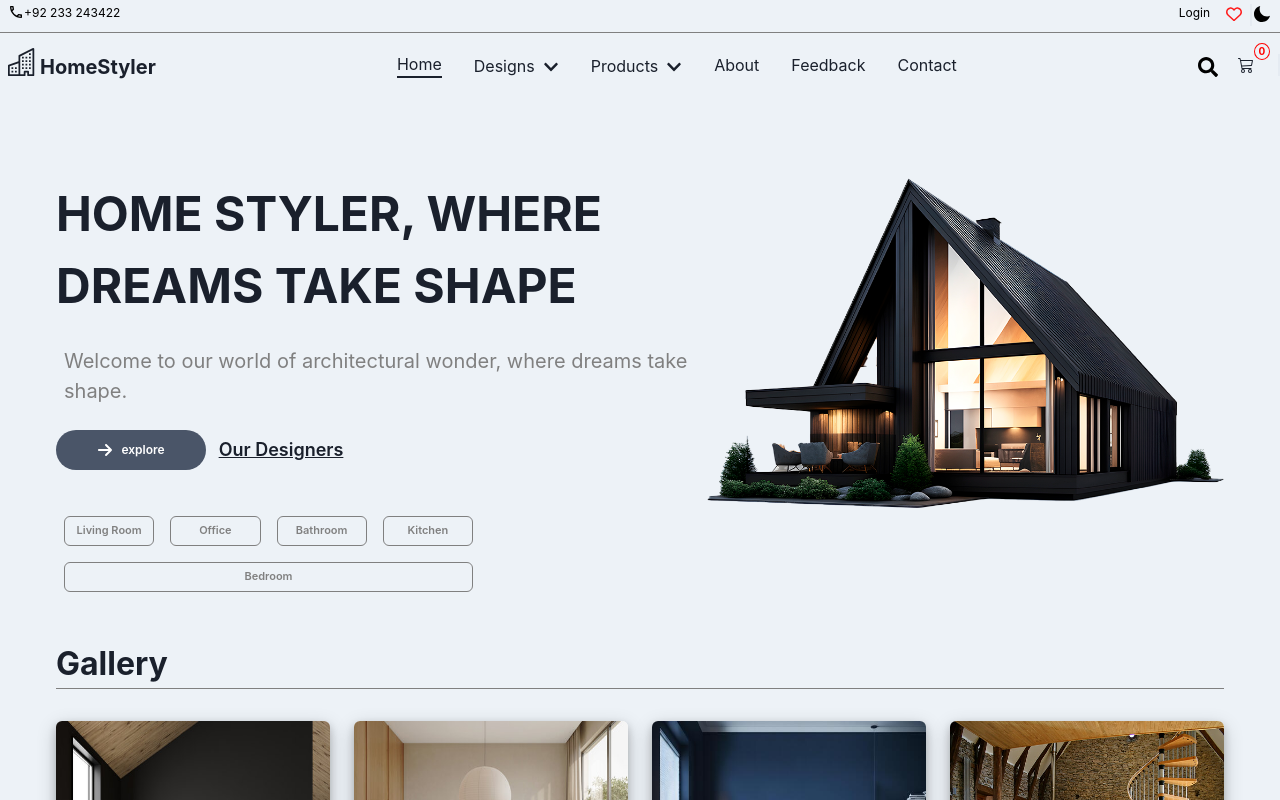
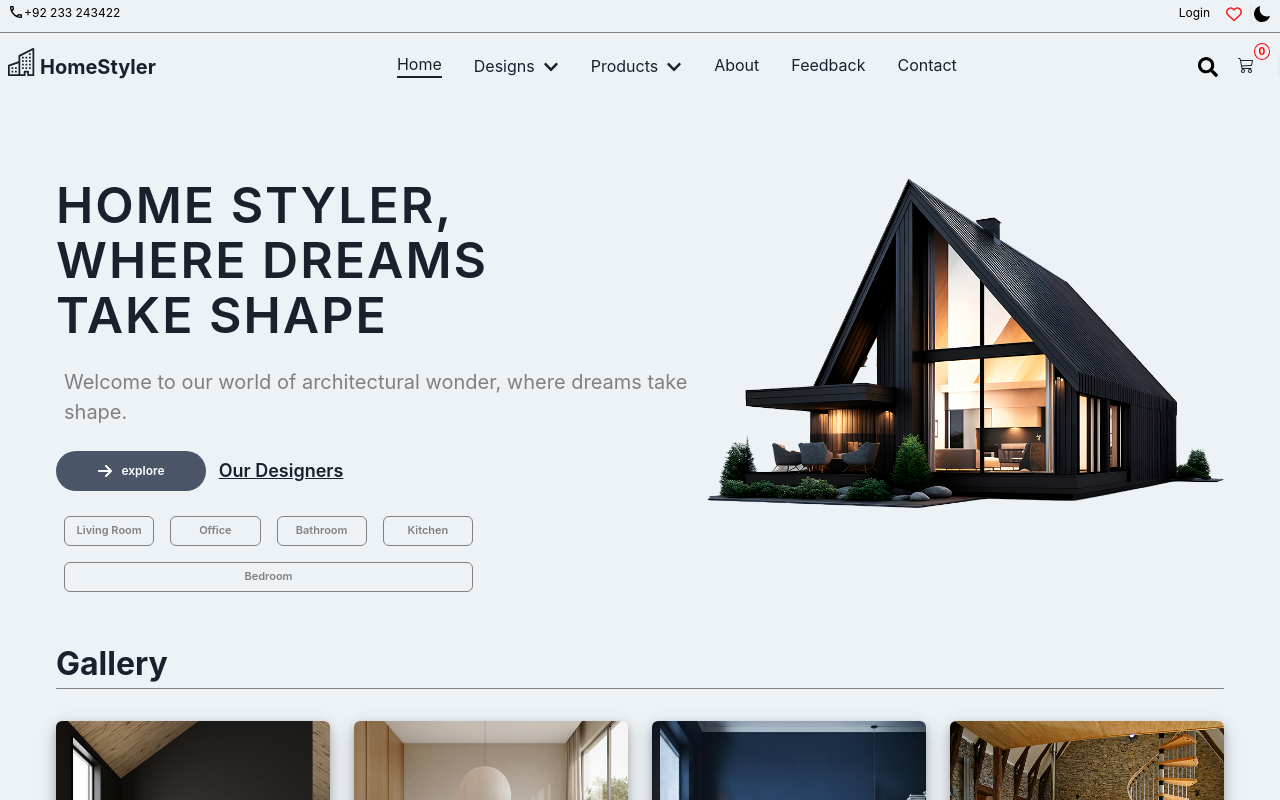
Before and after one commit to Fizahere/HomeStyler, a React (Vite) app: page / in a window 1280 px wide. Shown: the top 800 px of the page. Built offline with nearby package versions, Linux system fonts and the light colour scheme.

Commit message:
[home heading]

```diff
--- a/src/ClientSite/Home.jsx
+++ b/src/ClientSite/Home.jsx
@@ -7,6 +7,7 @@ import {
   Text,
   Icon,
   Center,
+  Heading,
 } from "@chakra-ui/react";
 import { useNavigate } from "react-router-dom";
 import APP_ICONS from "../constants/icons";
@@ -34,7 +35,7 @@ const Home = () => {
         <Center>
           <Flex flexDirection={{ base: "column", md: "row" }}>
             <Box>
-              <Box>
+              {/* <Box>
             <TypeAnimation
               sequence={[
                 "HOME STYLER, WHERE DREAMS TAKE SHAPE",
@@ -48,8 +49,8 @@ const Home = () => {
               }}
               repeat={Infinity}
             />
-            </Box>
-              {/* <Heading
+            </Box> */}
+              <Heading
                 fontSize={{ base: "30px", sm: "40px", md: "30px", lg: "50px" }}
                 fontWeight={{ base: "500", sm: "700", md: "600" }}
                 lineHeight={1.1}
@@ -60,7 +61,7 @@ const Home = () => {
                   <Text>WHERE DREAMS</Text>
                 </Box>
                 TAKE SHAPE
-              </Heading> */}
+              </Heading>
               <Text
                 fontSize={{ base: "14px", sm: "20px", md: "14px", lg: "20px" }}
                 py={6}
@@ -115,7 +116,7 @@ const Home = () => {
           flexDirection={{ base: "column", lg: "row" }}
         >
           <Box
-          // mt={2}
+            // mt={2}
             width={{ base: "310px", sm: "420px", md: "425px" }}
             mb={{ base: 20, lg: 0 }}
           >
@@ -131,7 +132,7 @@ const Home = () => {
                   border="1px solid gray"
                   bg="transparent"
                   color={Colors.GREY}
-                  onClick={() => navigate(UnAuthenticatedRoutesNames.SHOP.replace(':category',value).toLocaleLowerCase())}
+                  onClick={() => navigate(UnAuthenticatedRoutesNames.SHOP.replace(':category', value).toLocaleLowerCase())}
                 >
                   {value}
                 </Button>
```
